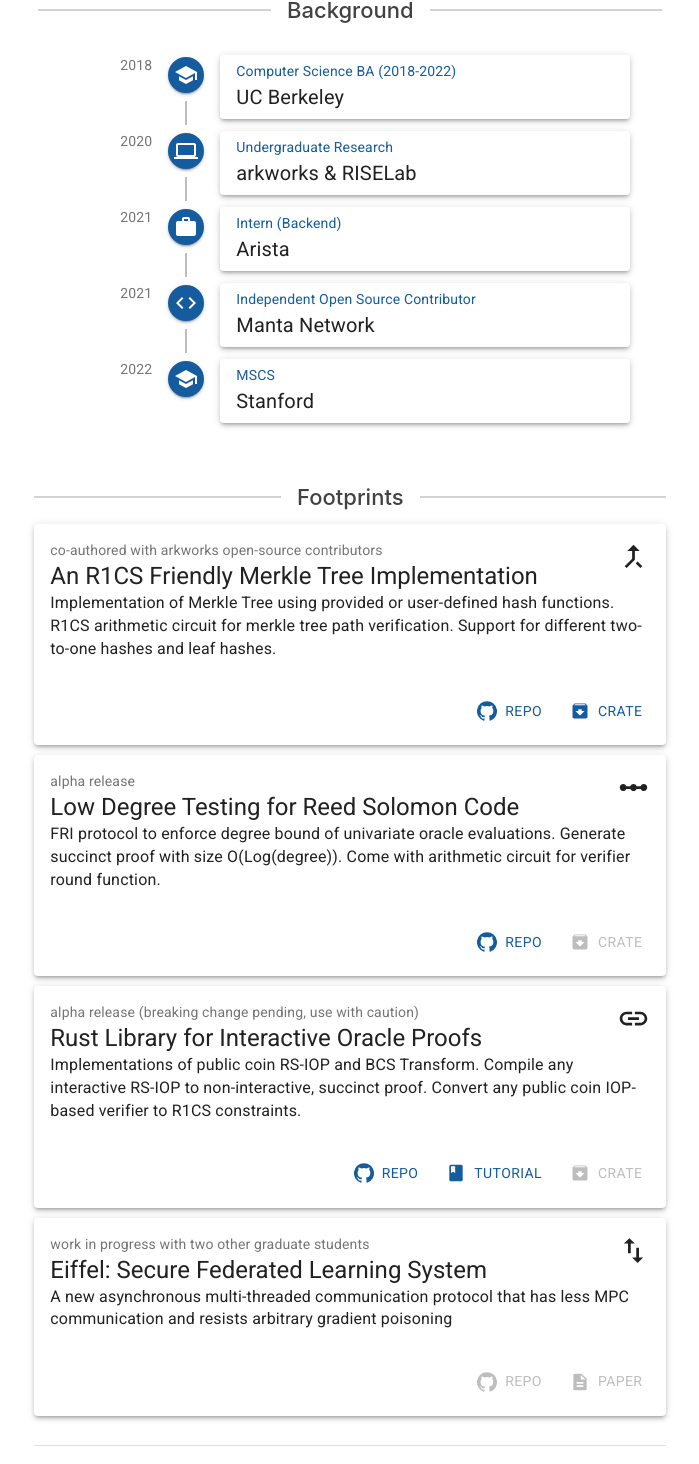
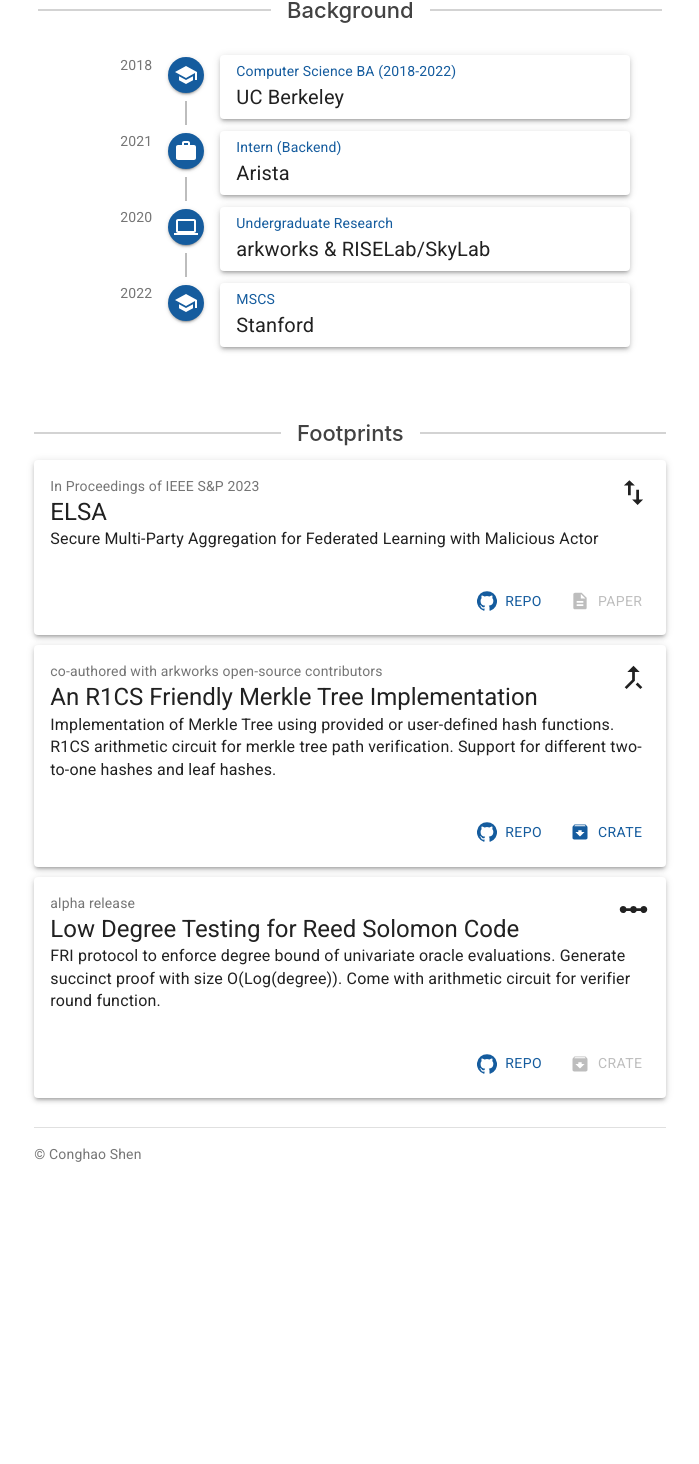
Before and after one commit to tsunrise/personal_website, a React (Create React App) app: page / in a window 1280 px wide. Shown: the part 478-1942 px from the top of the page, without its empty margins (183-882 px from the left). After the commit the page ends 1661 px from the top, so only its background shows below. Built offline with nearby package versions, Linux system fonts and the light colour scheme; no server answers.

Commit message:
update info (#90)

```diff
--- a/src/data/background.tsx
+++ b/src/data/background.tsx
@@ -18,13 +18,6 @@
         main: `UC Berkeley`,
     },
     {
-        time: `2020`,
-        icon: <Computer />,
-        icon_color: "primary",
-        header: `Undergraduate Research`,
-        main: `arkworks & RISELab`,
-    },
-    {
         time: `2021`,
         icon: <Work />,
         icon_color: "primary",
@@ -32,11 +25,11 @@
         main: `Arista`,
     },
     {
-        time: `2021`,
-        icon: <Code />,
+        time: `2020`,
+        icon: <Computer />,
         icon_color: "primary",
-        header: `Independent Open Source Contributor`,
-        main: `Manta Network`,
+        header: `Undergraduate Research`,
+        main: `arkworks & RISELab/SkyLab`,
     },
     {
         time: `2022`,
--- a/src/data/footprintData.tsx
+++ b/src/data/footprintData.tsx
@@ -16,6 +16,16 @@
 }
 
 const footprintItems: CardItems[] = [
+    {
+        secondary: "In Proceedings of IEEE S&P 2023",
+        upperIcon: <ImportExport/>,
+        main: "ELSA",
+        description: "Secure Multi-Party Aggregation for Federated Learning with Malicious Actor",
+        actions: [
+            {name: "Repo", icon: <GitHub/>, link: "https://github.com/ucbsky/elsa", disabled: false},
+            {name: "Paper", icon: <Description/>, link: "#", disabled: true}
+        ]
+    },
     {
         secondary: "co-authored with arkworks open-source contributors",
         upperIcon: <CallMerge/>,
@@ -38,28 +48,6 @@
             {name: "Crate", icon: <Archive/>, link: "#", disabled: true}
         ]
     },
-    {
-        secondary: "alpha release (breaking change pending, use with caution)",
-        upperIcon: <Link/>,
-        main: "Rust Library for Interactive Oracle Proofs",
-        description: "Implementations of public coin RS-IOP and BCS Transform. " +
-        "Compile any interactive RS-IOP to non-interactive, succinct proof. Convert any public coin IOP-based verifier to R1CS constraints. ",
-        actions: [
-            {name: "Repo", icon: <GitHub/>, link: "https://github.com/arkworks-rs/bcs"},
-            {name: "Tutorial", icon: <Class/>, link: "https://github.com/arkworks-rs/bcs/blob/main/examples/sumcheck/README.md", disabled: false},
-            {name: "Crate", icon: <Archive/>, link: "#", disabled: true}
-        ]
-    },
-    {
-        secondary: "work in progress with two other graduate students",
-        upperIcon: <ImportExport/>,
-        main: "Eiffel: Secure Federated Learning System",
-        description: "A new asynchronous multi-threaded communication protocol that has less MPC communication and resists arbitrary gradient poisoning",
-        actions: [
-            {name: "Repo", icon: <GitHub/>, link: "#", disabled: true},
-            {name: "Paper", icon: <Description/>, link: "#", disabled: true}
-        ]
-    }
 ]
 
 export {footprintItems};
```
Also changed, not shown: 1 other file (tests, documents, lock files or other folders).
